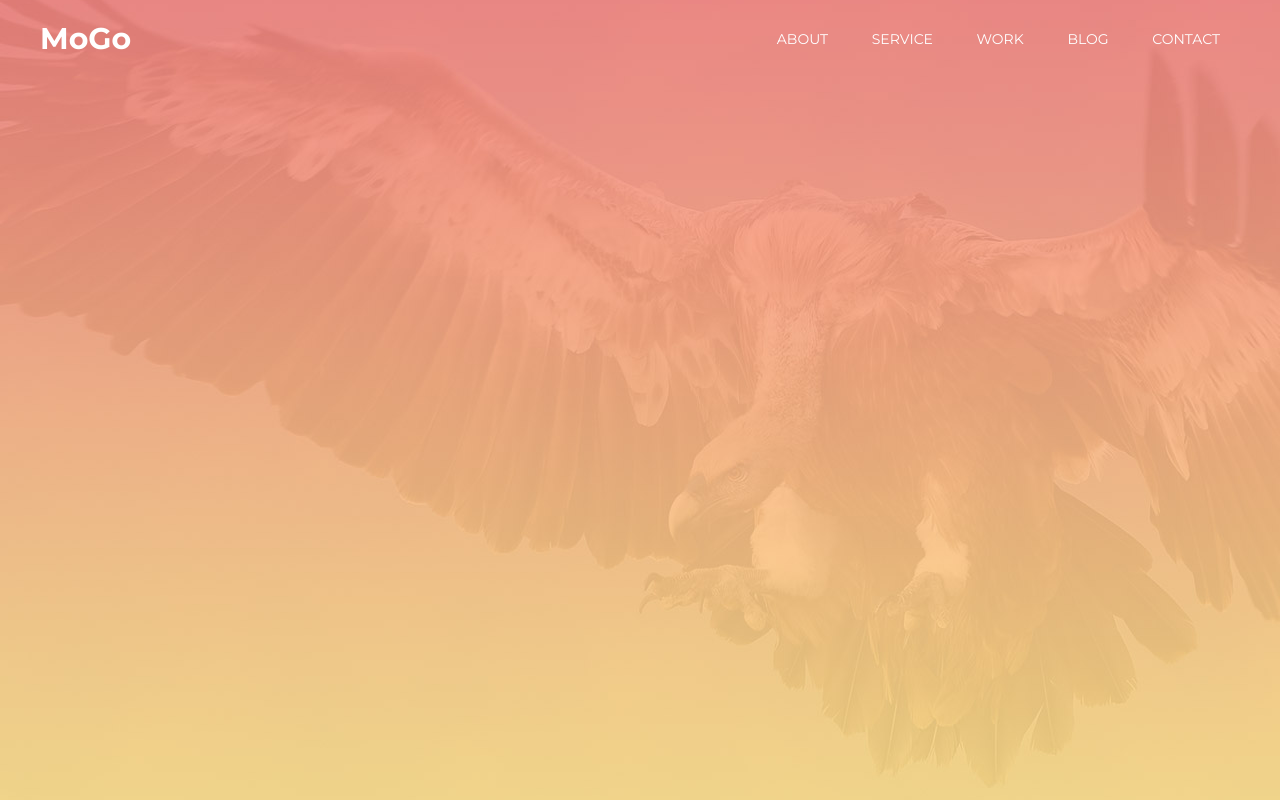
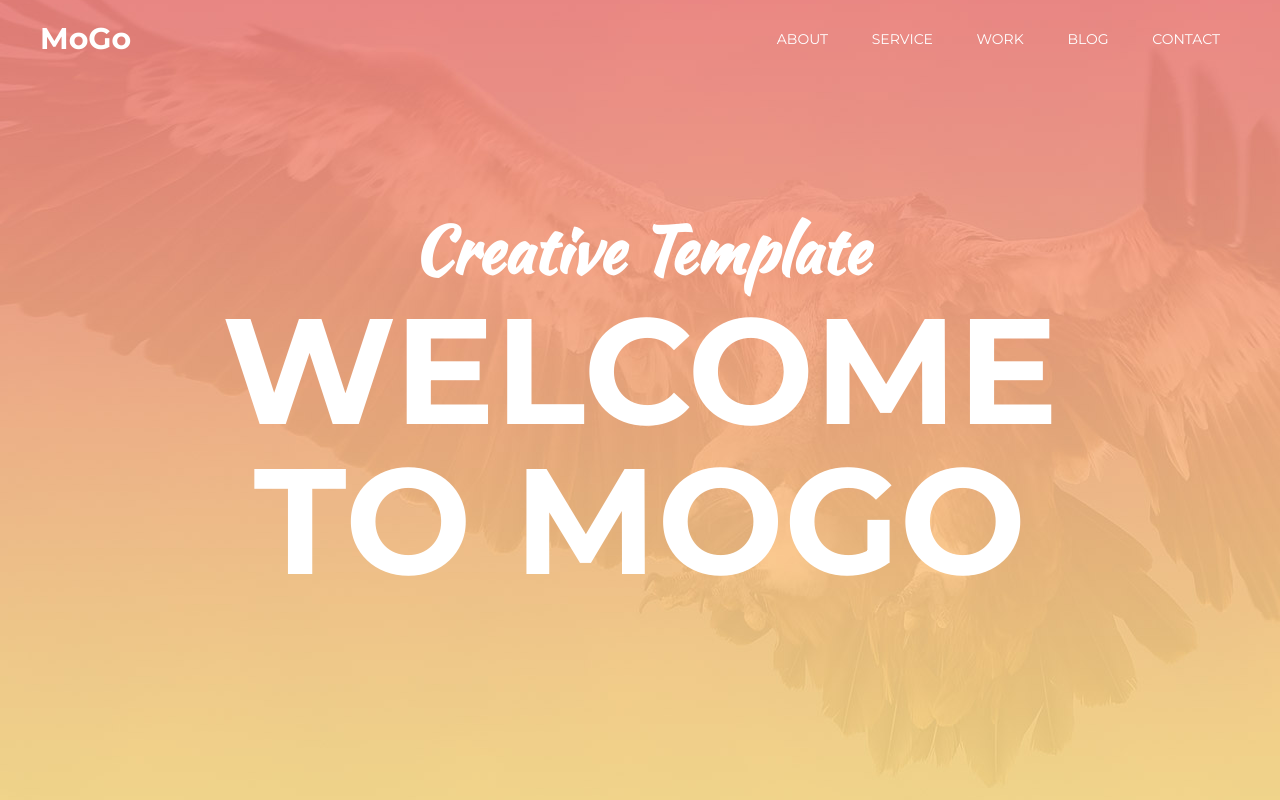
Before and after one commit to Lamin4dlyM/MoGo, a plain HTML site: page index.html in a window 1280 px wide. Drawn offline with Linux system fonts and the light colour scheme.

Commit message:
Add Intro Title

```diff
--- a/css/main.css
+++ b/css/main.css
@@ -26,9 +26,37 @@ nav {
 
 /* Intro */
 .intro {
+  display: flex;
+  flex-direction: column;
+  justify-content: center;
   width: 100%;
   height: 100vh;
   background: url(../images/bird_bg.jpg) center no-repeat;
+  color: #fff;
+}
+
+.intro__inner {
+  display: flex;
+  flex-direction: column;
+  align-items: center;
+  max-width: 840px;
+  margin: 0 auto;
+}
+
+.intro__subtitle {
+  font-size: 4rem;
+  font-family: "Kaushan Script", sans-serif;
+  color: inherit;
+}
+
+.intro__title {
+  font-size: 9.375rem;
+  font-weight: 700;
+  width: 100%;
+  text-transform: uppercase;
+  line-height: 1;
+  text-align: center;
+  color: inherit;
 }
 
 /* Header */
@@ -41,17 +69,17 @@ nav {
   z-index: 1000;
 }
 
+.header__inner {
+  display: flex;
+  justify-content: space-between;
+  align-items: center;
+}
+
 .header__logo {
   color: #fff;
   font-size: 1.875rem;
   font-weight: 700;
   font-family: "Montserrat", sans-serif;
-}
-
-.header__inner {
-  display: flex;
-  justify-content: space-between;
-  align-items: center;
 }
 
 /* Nav */
@@ -76,6 +104,7 @@ nav {
   content: "";
   width: 100%;
   height: 3px;
+  position: absolute;
 
   opacity: 0;
   transition: opacity 0.1s linear;
@@ -83,7 +112,6 @@ nav {
   background-color: #fce38a;
   top: 120%;
   left: 0;
-  position: absolute;
   z-index: 1;
 }
 
--- a/index.html
+++ b/index.html
@@ -30,7 +30,12 @@
       </div>
     </header>
     <div class="intro">
-      <div class="container"></div>
+      <div class="container">
+        <div class="intro__inner">
+          <h1 class="intro__subtitle">Creative Template</h1>
+          <h1 class="intro__title">Welcome to MoGo</h1>
+        </div>
+      </div>
     </div>
   </body>
 </html>
```
